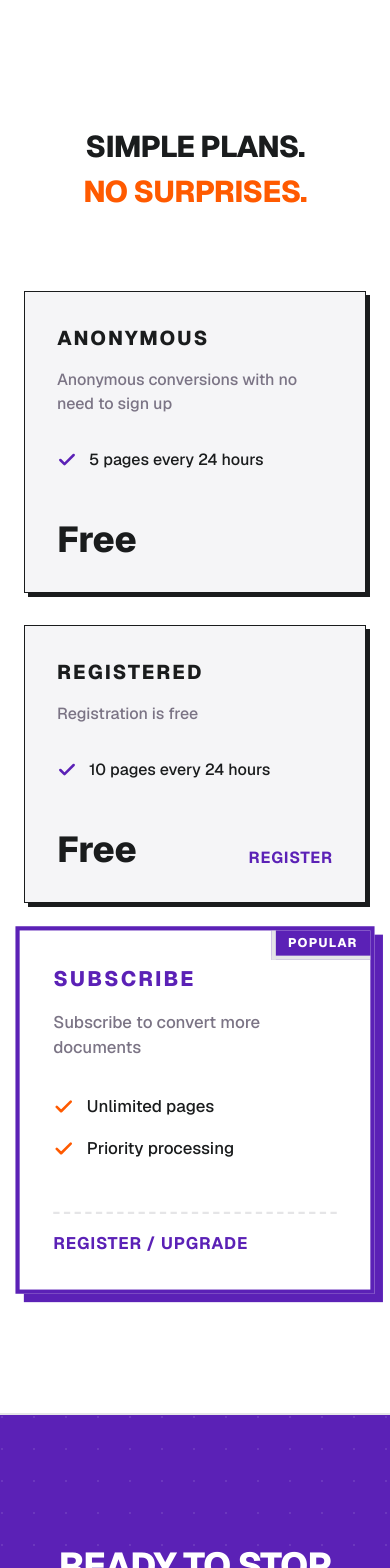
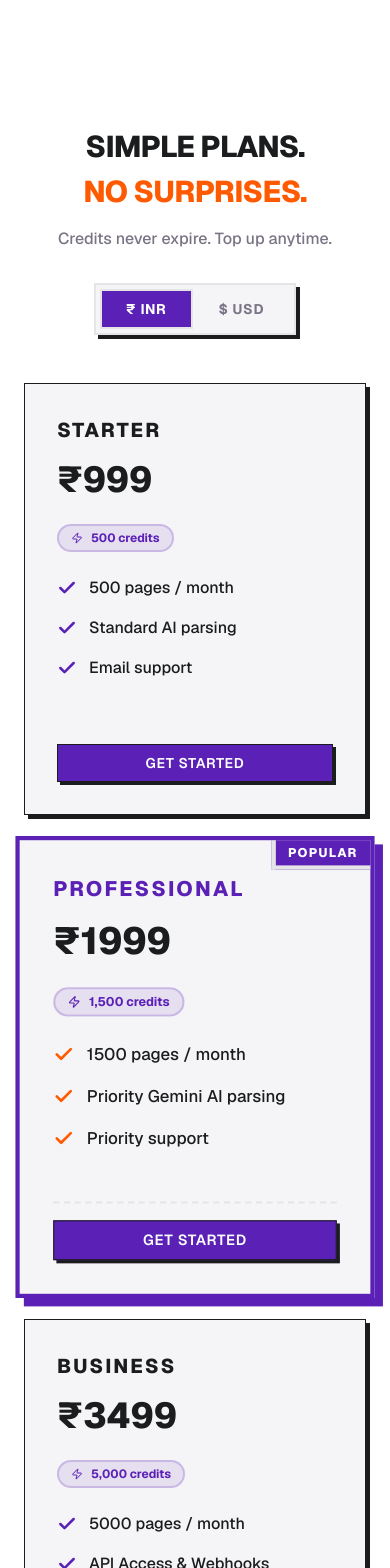
Before and after one commit to Badalu/parsify-landing, a Next.js app: page / in a window 390 px wide. Shown: the part 6840-8408 px from the top of the page. Built offline with nearby package versions, Linux system fonts and the light colour scheme.

Commit message:
feat: update pricing section with actual plans and currency toggle

```diff
--- /dev/null
+++ b/app/components/pricing.tsx
@@ -0,0 +1,121 @@
+"use client";
+
+import React, { useState } from 'react';
+import { Check, Zap } from 'lucide-react';
+
+export function Pricing({ DASHBOARD_URL }: { DASHBOARD_URL: string }) {
+  const [currency, setCurrency] = useState<"INR" | "USD">("INR");
+
+  const plans = [
+    {
+      id: "starter_plan",
+      name: "Starter",
+      inr: 999,
+      usd: 12,
+      credits: 500,
+      features: ["500 pages / month", "Standard AI parsing", "Email support"],
+      popular: false
+    },
+    {
+      id: "professional_plan",
+      name: "Professional",
+      inr: 1999,
+      usd: 25,
+      credits: 1500,
+      features: ["1500 pages / month", "Priority Gemini AI parsing", "Priority support"],
+      popular: true
+    },
+    {
+      id: "business_plan",
+      name: "Business",
+      inr: 3499,
+      usd: 45,
+      credits: 5000,
+      features: ["5000 pages / month", "API Access & Webhooks", "24/7 Dedicated Support"],
+      popular: false
+    },
+  ];
+
+  return (
+    <section id="pricing" className="py-32 border-b-2 border-shadow-color bg-background">
+      <div className="max-w-7xl mx-auto px-6">
+        <div className="text-center mb-12">
+          <h2 className="text-3xl sm:text-4xl lg:text-5xl font-black uppercase tracking-tight text-shadow-color font-sans mb-4 leading-tight">
+            Simple Plans. <span className="text-secondary inline-block mt-2 sm:mt-0">No surprises.</span>
+          </h2>
+          <p className="text-muted-foreground font-medium mb-8">
+            Credits never expire. Top up anytime.
+          </p>
+
+          {/* Currency Toggle */}
+          <div className="flex justify-center mb-8">
+            <div className="inline-flex bg-card border-2 border-shadow-color brutal-shadow p-1">
+              {(["INR", "USD"] as const).map((c) => (
+                <button
+                  key={c}
+                  onClick={() => setCurrency(c)}
+                  className={`px-6 py-2 text-sm font-bold uppercase tracking-wider transition-colors ${
+                    currency === c
+                      ? "bg-primary text-white border-2 border-shadow-color"
+                      : "text-muted-foreground hover:text-foreground border-2 border-transparent"
+                  }`}
+                >
+                  {c === "INR" ? "₹ INR" : "$ USD"}
+                </button>
+              ))}
+            </div>
+          </div>
+        </div>
+
+        <div className="grid md:grid-cols-2 lg:grid-cols-3 gap-8">
+          {plans.map((plan) => (
+            <div key={plan.id} className={`brutal-card p-8 bg-card flex flex-col ${plan.popular ? 'border-4 border-primary scale-105 z-10 shadow-[8px_8px_0px_0px_#5b21b6] relative' : ''}`}>
+              {plan.popular && (
+                <div className="absolute top-0 right-0 bg-primary text-white text-xs font-black uppercase tracking-widest px-3 py-1 border-b-4 border-l-4 border-shadow-color">
+                  Popular
+                </div>
+              )}
+
+              <div className={`text-xl font-black uppercase tracking-widest ${plan.popular ? 'text-primary' : 'text-shadow-color'} mb-4`}>
+                {plan.name}
+              </div>
+
+              <div className="mb-6">
+                <span className="text-4xl font-black text-shadow-color">
+                  {currency === "INR" ? `₹${plan.inr}` : `$${plan.usd}`}
+                </span>
+              </div>
+
+              <div className="mb-6 inline-flex items-center gap-2 bg-primary/10 text-primary border-2 border-primary/20 px-3 py-1 rounded-full text-xs font-bold w-max">
+                <Zap className="w-3 h-3" />
+                <span>{plan.credits.toLocaleString("en-IN")} credits</span>
+              </div>
+
+              <ul className="space-y-4 mb-12 flex-1">
+                {plan.features.map((feature, i) => (
+                  <li key={i} className="flex items-center gap-3 font-medium text-shadow-color">
+                    <Check className={`w-5 h-5 ${plan.popular ? 'text-secondary' : 'text-primary'}`} strokeWidth={3} />
+                    {feature}
+                  </li>
+                ))}
+              </ul>
+
+              <div className={`mt-auto pt-4 ${plan.popular ? 'border-t-2 border-shadow-color border-dashed' : ''}`}>
+                <a href={`${DASHBOARD_URL}/signup`} className={`brutal-btn-primary w-full text-center block py-3 text-sm uppercase tracking-wider ${plan.popular ? 'bg-secondary text-white border-shadow-color' : ''}`}>
+                  Get Started
+                </a>
+              </div>
+            </div>
+          ))}
+        </div>
+
+        {/* Free Tier Mention */}
+        <div className="mt-16 text-center">
+           <p className="text-muted-foreground font-medium">
+             Looking for free conversions? <a href={`${DASHBOARD_URL}/signup`} className="text-primary font-bold hover:underline">Register</a> to get 10 free pages every 24 hours. No credit card required.
+           </p>
+        </div>
+      </div>
+    </section>
+  );
+}
--- a/app/page.tsx
+++ b/app/page.tsx
@@ -1,6 +1,7 @@
 import React from 'react';
 import type { Metadata } from 'next';
 import { ArrowRight, FileText, CheckCircle2, Shield, Zap, Check } from 'lucide-react';
+import { Pricing } from './components/pricing';
 
 export const metadata: Metadata = {
   title: 'Free Bank Statement Converter — PDF to Excel & CSV | Parsify',
@@ -342,64 +343,7 @@ export default function HomePage() {
       </section>
 
       {/* ══ 5. PRICING ══ */}
-      <section id="pricing" className="py-32 border-b-2 border-shadow-color bg-background">
-        <div className="max-w-7xl mx-auto px-6">
-          <div className="text-center mb-20">
-            <h2 className="text-3xl sm:text-4xl lg:text-5xl font-black uppercase tracking-tight text-shadow-color font-sans mb-4 leading-tight">
-              Simple Plans. <span className="text-secondary inline-block mt-2 sm:mt-0">No surprises.</span>
-            </h2>
-          </div>
-
-          <div className="grid md:grid-cols-2 lg:grid-cols-3 gap-8">
-
-            {/* Anonymous */}
-            <div className="brutal-card p-8 bg-card flex flex-col">
-              <div className="text-xl font-black uppercase tracking-widest text-shadow-color mb-4">Anonymous</div>
-              <p className="text-muted-foreground font-medium mb-8">
-                Anonymous conversions with no need to sign up
-              </p>
-              <ul className="space-y-4 mb-12 flex-1">
-                <li className="flex items-center gap-3 font-medium text-shadow-color"><Check className="w-5 h-5 text-primary" strokeWidth={3} /> 5 pages every 24 hours</li>
-              </ul>
-              <div className="flex items-end justify-between mt-auto">
-                <div className="text-4xl font-black text-shadow-color">Free</div>
-              </div>
-            </div>
-
-            {/* Registered */}
-            <div className="brutal-card p-8 bg-card flex flex-col">
-              <div className="text-xl font-black uppercase tracking-widest text-shadow-color mb-4">Registered</div>
-              <p className="text-muted-foreground font-medium mb-8">
-                Registration is free
-              </p>
-              <ul className="space-y-4 mb-12 flex-1">
-                <li className="flex items-center gap-3 font-medium text-shadow-color"><Check className="w-5 h-5 text-primary" strokeWidth={3} /> 10 pages every 24 hours</li>
-              </ul>
-              <div className="flex items-end justify-between mt-auto">
-                <div className="text-4xl font-black text-shadow-color">Free</div>
-                <a href={`${DASHBOARD_URL}/signup`} className="text-primary font-bold uppercase tracking-wider hover:underline">Register</a>
-              </div>
-            </div>
-
-            {/* Subscribe */}
-            <div className="brutal-card p-8 bg-background border-4 border-primary relative flex flex-col scale-105 z-10 shadow-[8px_8px_0px_0px_#5b21b6]">
-              <div className="absolute top-0 right-0 bg-primary text-white text-xs font-black uppercase tracking-widest px-3 py-1 border-b-4 border-l-4 border-shadow-color">Popular</div>
-              <div className="text-xl font-black uppercase tracking-widest text-primary mb-4">Subscribe</div>
-              <p className="text-muted-foreground font-medium mb-8">
-                Subscribe to convert more documents
-              </p>
-              <ul className="space-y-4 mb-12 flex-1">
-                <li className="flex items-center gap-3 font-medium text-shadow-color"><Check className="w-5 h-5 text-secondary" strokeWidth={3} /> Unlimited pages</li>
-                <li className="flex items-center gap-3 font-medium text-shadow-color"><Check className="w-5 h-5 text-secondary" strokeWidth={3} /> Priority processing</li>
-              </ul>
-              <div className="flex items-end justify-between mt-auto pt-4 border-t-2 border-shadow-color border-dashed">
-                <a href={`${DASHBOARD_URL}/signup`} className="text-primary font-bold uppercase tracking-wider hover:underline">Register / Upgrade</a>
-              </div>
-            </div>
-
-          </div>
-        </div>
-      </section>
+      <Pricing DASHBOARD_URL={DASHBOARD_URL} />
 
       {/* ══ 6. CTA ══ */}
       <section className="py-32 bg-primary text-primary-foreground border-b-2 border-shadow-color relative overflow-hidden">
```
